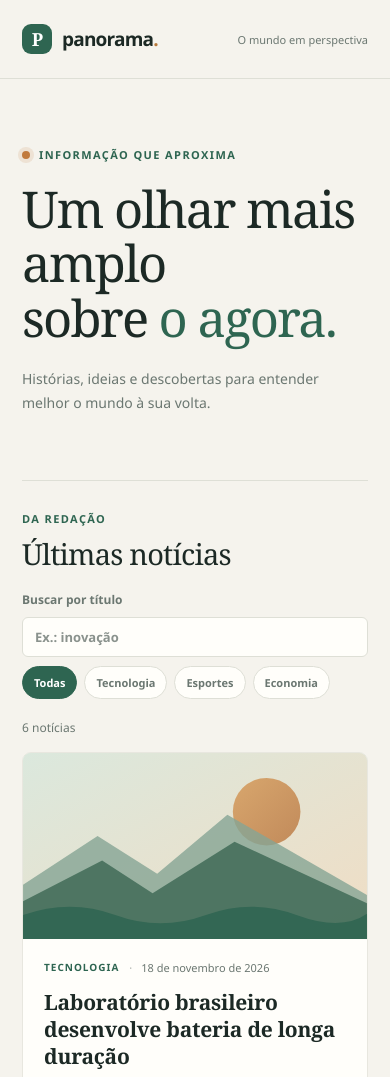
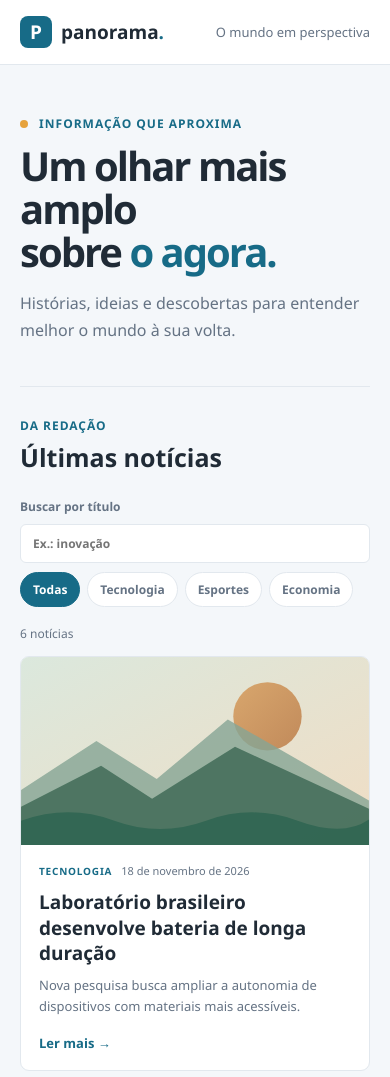
Before and after one commit to cadurosa/portal-not-cias-mvp, a plain HTML site: page index.html in a window 390 px wide. Shown: the top 1077 px of the page. Drawn offline with Linux system fonts and the light colour scheme.

Commit message:
style: add clean responsive news portal design
Co-authored-by: Copilot <223556219+Copilot@users.noreply.github.com>

```diff
--- /dev/null
+++ b/style.css
@@ -0,0 +1,105 @@
+:root {
+  color-scheme: light;
+  --ink: #202b36;
+  --muted: #657384;
+  --accent: #176b87;
+  --line: #e2e8ee;
+  --surface: #fff;
+  font-family: "Segoe UI", Arial, sans-serif;
+  background: #f4f7fa;
+  color: var(--ink);
+}
+
+* { box-sizing: border-box; }
+
+body { min-width: 320px; margin: 0; }
+
+button, input { font: inherit; }
+
+a { color: inherit; text-decoration: none; }
+
+:focus-visible { outline: 3px solid #e6a23c; outline-offset: 3px; }
+
+.site-header {
+  display: flex;
+  align-items: center;
+  justify-content: space-between;
+  padding: 18px max(24px, calc((100% - 1120px) / 2));
+  background: var(--surface);
+  border-bottom: 1px solid var(--line);
+}
+
+.brand { display: inline-flex; align-items: center; gap: 9px; font-size: 19px; font-weight: 750; }
+.brand-mark { display: grid; width: 32px; height: 32px; place-items: center; border-radius: 8px; background: var(--accent); color: white; }
+.brand-period, h1 span { color: var(--accent); }
+.header-note, .site-footer, .intro-copy { color: var(--muted); }
+.header-note { margin: 0; font-size: 13px; }
+
+main { max-width: 1120px; margin: auto; padding: 0 24px; }
+.intro { padding: 66px 0 58px; }
+.eyebrow { margin: 0 0 12px; color: var(--accent); font-size: 12px; font-weight: 700; letter-spacing: 1px; text-transform: uppercase; }
+.live-dot { display: inline-block; width: 8px; height: 8px; margin-right: 7px; border-radius: 50%; background: #e6a23c; }
+h1 { margin: 0; font-size: clamp(40px, 7vw, 66px); line-height: 1.08; letter-spacing: -2px; }
+.intro-copy { max-width: 490px; margin: 16px 0 0; line-height: 1.7; }
+
+.news-section { padding: 30px 0 72px; border-top: 1px solid var(--line); }
+.section-heading { display: flex; align-items: end; justify-content: space-between; gap: 24px; margin-bottom: 18px; }
+.section-eyebrow { margin-bottom: 6px; }
+.section-heading h2 { margin: 0; font-size: clamp(25px, 4vw, 34px); }
+.filter-panel { display: grid; justify-items: end; gap: 9px; color: var(--muted); font-size: 12px; font-weight: 600; }
+.search-label { justify-self: start; }
+.search-input { width: min(100%, 340px); padding: 10px 12px; border: 1px solid var(--line); border-radius: 6px; background: var(--surface); color: var(--ink); }
+.category-controls { display: flex; flex-wrap: wrap; justify-content: flex-end; gap: 7px; }
+.category-button { padding: 8px 12px; border: 1px solid var(--line); border-radius: 999px; background: var(--surface); color: var(--muted); font-size: 12px; cursor: pointer; }
+.category-button:hover, .category-button[aria-pressed="true"] { border-color: var(--accent); background: var(--accent); color: white; }
+.results-count { min-height: 17px; margin: 0 0 14px; color: var(--muted); font-size: 12px; }
+
+.news-grid { display: grid; grid-template-columns: repeat(3, minmax(0, 1fr)); gap: 20px; }
+.news-card { overflow: hidden; border: 1px solid var(--line); border-radius: 9px; background: var(--surface); transition: transform .18s, box-shadow .18s; }
+.news-card:hover { transform: translateY(-3px); box-shadow: 0 10px 24px #26384a14; }
+.card-image { display: block; width: 100%; aspect-ratio: 1.85; object-fit: cover; background: #e6edf0; }
+.card-body { display: flex; min-height: 245px; flex-direction: column; align-items: flex-start; padding: 18px; }
+.card-meta { display: flex; flex-wrap: wrap; gap: 9px; align-items: center; }
+.article-category { color: var(--accent); font-size: 10px; font-weight: 700; letter-spacing: .8px; text-transform: uppercase; }
+.article-date { color: var(--muted); font-size: 11px; }
+.card-title { margin: 12px 0 8px; font-size: 19px; line-height: 1.35; }
+.card-summary { margin: 0; color: var(--muted); font-size: 13px; line-height: 1.65; }
+.read-button { margin-top: auto; padding: 16px 0 0; border: 0; background: none; color: var(--accent); font-size: 13px; font-weight: 700; cursor: pointer; }
+.read-button::after { content: " →"; }
+.empty-state { padding: 26px; border: 1px dashed var(--line); border-radius: 8px; color: var(--muted); text-align: center; }
+
+.site-footer { display: flex; align-items: center; justify-content: space-between; gap: 16px; max-width: 1120px; margin: auto; padding: 22px 24px; border-top: 1px solid var(--line); font-size: 12px; }
+.footer-brand { color: var(--ink); font-size: 15px; }
+.footer-brand .brand-mark { width: 26px; height: 26px; }
+.site-footer p { margin: 0; }
+.copyright { color: var(--muted); }
+
+.article-dialog { width: min(680px, calc(100% - 32px)); max-width: none; max-height: 88vh; padding: 0; overflow: auto; border: 0; border-radius: 12px; background: var(--surface); color: var(--ink); box-shadow: 0 24px 80px #101c2b55; }
+.article-dialog::backdrop { background: #14202db3; backdrop-filter: blur(3px); }
+.dialog-content { position: relative; }
+.dialog-close { position: absolute; top: 12px; right: 12px; display: grid; width: 38px; height: 38px; place-items: center; border: 0; border-radius: 50%; background: white; color: var(--ink); font-size: 26px; cursor: pointer; }
+.dialog-image { display: block; width: 100%; max-height: 260px; aspect-ratio: 2; object-fit: cover; }
+.dialog-body { padding: 26px clamp(20px, 5vw, 40px) 36px; }
+.dialog-body .article-category, .dialog-body .article-date { margin: 0 0 8px; }
+.dialog-body h2 { margin: 14px 0; font-size: clamp(25px, 5vw, 36px); line-height: 1.2; }
+.dialog-summary { color: var(--accent); font-weight: 600; line-height: 1.65; }
+.dialog-text { color: #465361; font-size: 14px; line-height: 1.8; }
+.dialog-text p { margin: 0 0 14px; }
+[hidden] { display: none !important; }
+
+@media (max-width: 850px) { .news-grid { grid-template-columns: repeat(2, minmax(0, 1fr)); } }
+@media (max-width: 600px) {
+  .site-header { padding: 16px 20px; }
+  main { padding: 0 20px; }
+  .intro { padding: 50px 0 42px; }
+  .section-heading { align-items: flex-start; flex-direction: column; }
+  .filter-panel { width: 100%; justify-items: stretch; }
+  .search-input { width: 100%; }
+  .category-controls { justify-content: flex-start; }
+  .news-grid { grid-template-columns: 1fr; gap: 14px; }
+  .card-body { min-height: 220px; }
+  .site-footer { flex-wrap: wrap; padding: 18px 20px; }
+  .site-footer p { order: 1; width: 100%; }
+}
+
+@media (prefers-reduced-motion: reduce) { *, *::before, *::after { scroll-behavior: auto !important; transition-duration: .01ms !important; } }
--- a/styles.css
+++ /dev/null
@@ -1,552 +0,0 @@
-:root {
-  color-scheme: light;
-  --paper: #f5f3ed;
-  --surface: #fffefa;
-  --ink: #1c2925;
-  --muted: #6b7771;
-  --green: #2e6551;
-  --green-dark: #234e3e;
-  --line: #dedfd6;
-  --serif: "Playfair Display", Georgia, serif;
-  --sans: "DM Sans", "Segoe UI", sans-serif;
-}
-
-* {
-  box-sizing: border-box;
-}
-
-body {
-  min-width: 320px;
-  margin: 0;
-  background: var(--paper);
-  color: var(--ink);
-  font-family: var(--sans);
-  -webkit-font-smoothing: antialiased;
-}
-
-button,
-input {
-  font: inherit;
-}
-
-a {
-  color: inherit;
-  text-decoration: none;
-}
-
-:focus-visible {
-  outline: 3px solid #bd7a38;
-  outline-offset: 4px;
-}
-
-.site-header,
-.site-footer {
-  display: flex;
-  align-items: center;
-  justify-content: space-between;
-  max-width: 1240px;
-  margin: 0 auto;
-  padding: 24px 44px;
-}
-
-.site-header {
-  border-bottom: 1px solid var(--line);
-}
-
-.brand {
-  display: inline-flex;
-  align-items: center;
-  gap: 10px;
-  font-size: 19px;
-  font-weight: 700;
-  letter-spacing: -0.8px;
-}
-
-.brand-mark {
-  display: grid;
-  width: 30px;
-  height: 30px;
-  place-items: center;
-  border-radius: 9px;
-  background: var(--green);
-  color: white;
-  font-family: var(--serif);
-  font-size: 18px;
-  font-weight: 600;
-}
-
-.brand-period {
-  color: #b8793c;
-}
-
-.header-note {
-  margin: 0;
-  color: var(--muted);
-  font-size: 13px;
-}
-
-main {
-  max-width: 1240px;
-  margin: 0 auto;
-  padding: 0 44px;
-}
-
-.intro {
-  max-width: 700px;
-  padding: 88px 0 82px;
-}
-
-.eyebrow {
-  display: flex;
-  align-items: center;
-  gap: 9px;
-  margin: 0 0 20px;
-  color: var(--green);
-  font-size: 11px;
-  font-weight: 700;
-  letter-spacing: 1.4px;
-  text-transform: uppercase;
-}
-
-.live-dot {
-  width: 8px;
-  height: 8px;
-  border-radius: 50%;
-  background: #c17a3d;
-  box-shadow: 0 0 0 4px rgb(193 122 61 / 14%);
-}
-
-h1,
-h2,
-h3,
-p {
-  overflow-wrap: anywhere;
-}
-
-h1 {
-  margin: 0;
-  font-family: var(--serif);
-  font-size: clamp(48px, 7vw, 78px);
-  font-weight: 500;
-  letter-spacing: -2.7px;
-  line-height: 1.07;
-}
-
-h1 span {
-  color: var(--green);
-}
-
-.intro-copy {
-  max-width: 425px;
-  margin: 22px 0 0;
-  color: var(--muted);
-  font-size: 16px;
-  line-height: 1.75;
-}
-
-.news-section {
-  padding: 38px 0 90px;
-  border-top: 1px solid var(--line);
-}
-
-.section-heading {
-  display: flex;
-  align-items: end;
-  justify-content: space-between;
-  gap: 24px;
-  margin-bottom: 20px;
-}
-
-.section-eyebrow {
-  margin-bottom: 8px;
-}
-
-.section-heading h2 {
-  margin: 0;
-  font-family: var(--serif);
-  font-size: clamp(29px, 4vw, 38px);
-  font-weight: 500;
-  letter-spacing: -0.8px;
-}
-
-.filter-panel {
-  display: grid;
-  justify-items: end;
-  gap: 9px;
-  color: var(--muted);
-  font-size: 12px;
-  font-weight: 600;
-}
-
-.search-label {
-  justify-self: start;
-}
-
-.search-input {
-  width: min(100%, 360px);
-  padding: 10px 12px;
-  border: 1px solid var(--line);
-  border-radius: 6px;
-  background: var(--surface);
-  color: var(--ink);
-  font-size: 13px;
-}
-
-.search-input::placeholder {
-  color: #8a928d;
-}
-
-.category-controls {
-  display: flex;
-  flex-wrap: wrap;
-  justify-content: flex-end;
-  gap: 7px;
-}
-
-.category-button {
-  padding: 8px 11px;
-  border: 1px solid var(--line);
-  border-radius: 999px;
-  background: var(--surface);
-  color: var(--muted);
-  font-size: 11px;
-  font-weight: 600;
-  cursor: pointer;
-  transition: background-color 150ms ease, color 150ms ease, border-color 150ms ease;
-}
-
-.category-button:hover,
-.category-button[aria-pressed="true"] {
-  border-color: var(--green);
-  background: var(--green);
-  color: white;
-}
-
-.results-count {
-  min-height: 17px;
-  margin: 0 0 16px;
-  color: var(--muted);
-  font-size: 12px;
-}
-
-.news-grid {
-  display: grid;
-  grid-template-columns: repeat(3, minmax(0, 1fr));
-  gap: 22px;
-}
-
-.news-card {
-  overflow: hidden;
-  border: 1px solid #e8e7df;
-  border-radius: 9px;
-  background: var(--surface);
-  transition: transform 180ms ease, box-shadow 180ms ease;
-}
-
-.news-card:hover {
-  transform: translateY(-3px);
-  box-shadow: 0 10px 24px rgb(28 41 37 / 8%);
-}
-
-.card-image {
-  display: block;
-  width: 100%;
-  aspect-ratio: 1.85 / 1;
-  object-fit: cover;
-  background: #dce8df;
-}
-
-.card-body {
-  display: flex;
-  min-height: 258px;
-  flex-direction: column;
-  align-items: flex-start;
-  padding: 21px 21px 19px;
-}
-
-.card-meta {
-  display: flex;
-  flex-wrap: wrap;
-  align-items: center;
-  gap: 10px;
-}
-
-.article-category {
-  color: var(--green);
-  font-size: 10px;
-  font-weight: 700;
-  letter-spacing: 1px;
-  text-transform: uppercase;
-}
-
-.article-date {
-  color: var(--muted);
-  font-size: 11px;
-}
-
-.article-date::before {
-  margin-right: 9px;
-  color: #a4aaa5;
-  content: "·";
-}
-
-.card-title {
-  margin: 14px 0 9px;
-  font-family: var(--serif);
-  font-size: 21px;
-  font-weight: 600;
-  letter-spacing: -0.25px;
-  line-height: 1.3;
-}
-
-.card-summary {
-  margin: 0;
-  color: var(--muted);
-  font-size: 13px;
-  line-height: 1.65;
-}
-
-.read-button {
-  display: inline-flex;
-  align-items: center;
-  gap: 8px;
-  margin-top: auto;
-  padding: 18px 0 0;
-  border: 0;
-  background: transparent;
-  color: var(--green);
-  font-size: 12px;
-  font-weight: 700;
-  cursor: pointer;
-}
-
-.read-button::after {
-  content: "→";
-  transition: transform 150ms ease;
-}
-
-.read-button:hover::after {
-  transform: translateX(3px);
-}
-
-.empty-state {
-  padding: 28px;
-  border: 1px dashed var(--line);
-  border-radius: 8px;
-  color: var(--muted);
-  text-align: center;
-}
-
-.site-footer {
-  flex-wrap: wrap;
-  gap: 16px;
-  border-top: 1px solid var(--line);
-  color: var(--muted);
-  font-size: 11px;
-}
-
-.footer-brand {
-  color: var(--ink);
-  font-size: 15px;
-}
-
-.footer-brand .brand-mark {
-  width: 25px;
-  height: 25px;
-  font-size: 15px;
-}
-
-.site-footer p {
-  margin: 0;
-}
-
-.copyright {
-  color: #8a928d;
-}
-
-.article-dialog {
-  width: min(680px, calc(100% - 32px));
-  max-width: none;
-  max-height: min(88vh, 900px);
-  padding: 0;
-  overflow: auto;
-  border: 0;
-  border-radius: 12px;
-  background: var(--surface);
-  color: var(--ink);
-  box-shadow: 0 24px 80px rgb(0 0 0 / 25%);
-}
-
-.article-dialog::backdrop {
-  background: rgb(17 28 23 / 65%);
-  backdrop-filter: blur(3px);
-}
-
-.dialog-content {
-  position: relative;
-}
-
-.dialog-close {
-  position: absolute;
-  z-index: 1;
-  top: 14px;
-  right: 14px;
-  display: grid;
-  width: 38px;
-  height: 38px;
-  place-items: center;
-  border: 0;
-  border-radius: 50%;
-  background: rgb(255 254 250 / 94%);
-  color: var(--ink);
-  font-size: 27px;
-  line-height: 1;
-  cursor: pointer;
-}
-
-.dialog-image {
-  display: block;
-  width: 100%;
-  max-height: 270px;
-  aspect-ratio: 2 / 1;
-  object-fit: cover;
-}
-
-.dialog-body {
-  padding: 30px clamp(22px, 6vw, 48px) 40px;
-}
-
-.dialog-body .article-category {
-  margin: 0 0 7px;
-}
-
-.dialog-body .article-date {
-  margin: 0;
-}
-
-.dialog-body .article-date::before {
-  display: none;
-}
-
-.dialog-body h2 {
-  margin: 14px 0;
-  font-family: var(--serif);
-  font-size: clamp(27px, 5vw, 39px);
-  font-weight: 600;
-  letter-spacing: -0.7px;
-  line-height: 1.2;
-}
-
-.dialog-summary {
-  margin: 0;
-  color: var(--green-dark);
-  font-size: 15px;
-  font-weight: 500;
-  line-height: 1.7;
-}
-
-.dialog-text {
-  margin-top: 20px;
-  color: #47544e;
-  font-size: 14px;
-  line-height: 1.85;
-}
-
-.dialog-text p {
-  margin: 0 0 16px;
-}
-
-[hidden] {
-  display: none !important;
-}
-
-@media (max-width: 900px) {
-  .news-grid {
-    grid-template-columns: repeat(2, minmax(0, 1fr));
-  }
-}
-
-@media (max-width: 600px) {
-  .site-header,
-  .site-footer {
-    padding-right: 22px;
-    padding-left: 22px;
-  }
-
-  main {
-    padding: 0 22px;
-  }
-
-  .header-note {
-    font-size: 11px;
-  }
-
-  .intro {
-    padding: 68px 0 64px;
-  }
-
-  h1 {
-    font-size: clamp(44px, 13vw, 64px);
-    letter-spacing: -1.8px;
-  }
-
-  .intro-copy {
-    font-size: 14px;
-  }
-
-  .news-section {
-    padding: 30px 0 64px;
-  }
-
-  .section-heading {
-    align-items: flex-start;
-    flex-direction: column;
-    gap: 18px;
-  }
-
-  .filter-panel {
-    width: 100%;
-    justify-items: stretch;
-  }
-
-  .search-input {
-    width: 100%;
-  }
-
-  .category-controls {
-    justify-content: flex-start;
-  }
-
-  .news-grid {
-    grid-template-columns: 1fr;
-    gap: 16px;
-  }
-
-  .card-body {
-    min-height: 230px;
-  }
-
-  .site-footer {
-    justify-content: flex-start;
-  }
-
-  .site-footer p {
-    order: 1;
-    width: 100%;
-  }
-
-  .copyright {
-    margin-left: auto;
-  }
-}
-
-@media (prefers-reduced-motion: reduce) {
-  *,
-  *::before,
-  *::after {
-    scroll-behavior: auto !important;
-    transition-duration: 0.01ms !important;
-    animation-duration: 0.01ms !important;
-    animation-iteration-count: 1 !important;
-  }
-}
```
Also changed, not shown: index.html (+1 -1 lines).
